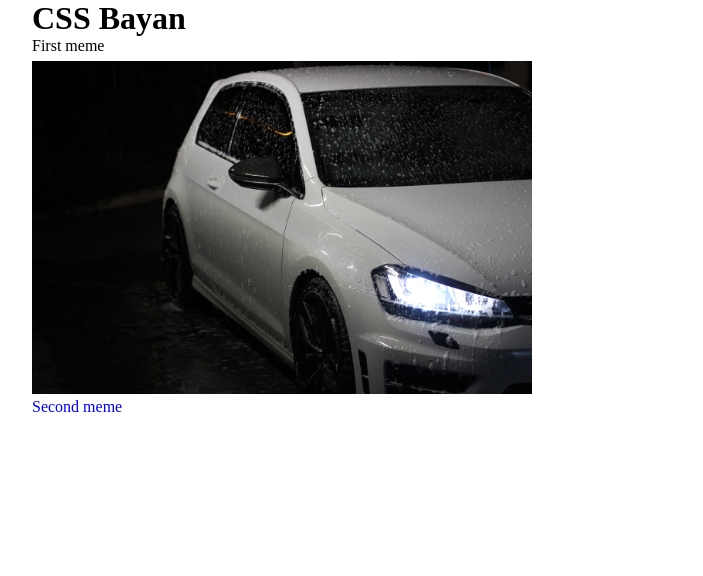
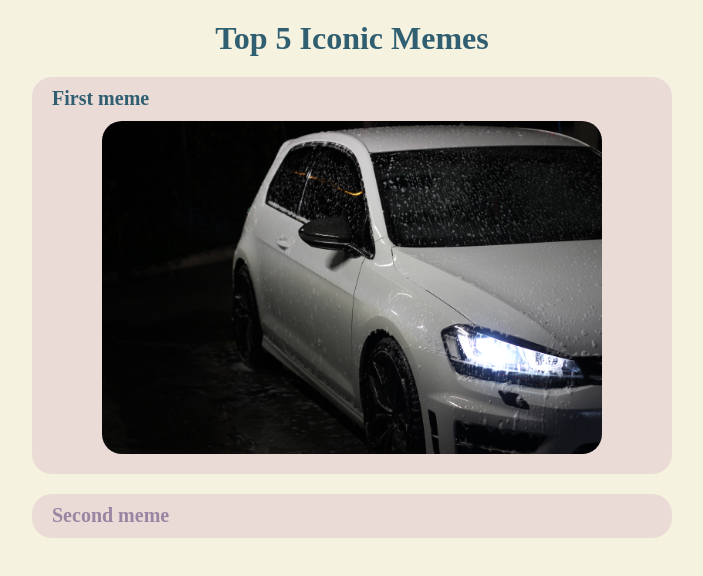
Before and after one commit to mnmsvlw/cssBayan, a plain HTML site: page cssBayan/index.html in a window 1280 px wide. Both pictures are taken after a click on the label "First meme". Shown: the whole page, without its empty margins (288-991 px from the left). Drawn offline with Linux system fonts and the light colour scheme.

Commit message:
feat: add desktop version css (Sat, Mar 11, 2023, 6:01 PM)

```diff
--- a/cssBayan/index.html
+++ b/cssBayan/index.html
@@ -9,7 +9,7 @@
 </head>
 <body>
     <div class="container">
-      <h1>CSS Bayan</h1>
+      <h1>Top 5 Iconic Memes</h1>
       <div class="content">
         <input type="radio" id="meme1" name="meme">
         <label class="meme-label" for="meme1">First meme
--- a/cssBayan/styles.css
+++ b/cssBayan/styles.css
@@ -7,16 +7,29 @@
 body {
     height: 100vh;
     width: 100vw;
+    background-color: #f6f2e0;
 }
 
 .container {
     width: 50%;
     margin: 0 auto;
+    color: #305f71;
+    padding-top: 20px;
+    text-align: center;
 }
 
 input {
     position: absolute;
     opacity: 0;
+}
+
+.content {
+    display: flex;
+    flex-direction: column;
+    margin-top: 20px;
+    padding: 10px 20px;
+    background-color: #eadbd7;
+    border-radius: 20px;
 }
 
 .content:hover {
@@ -27,15 +40,20 @@ input {
     cursor: pointer;
     display: flex;
     justify-content: space-between;
-    color: blue;
+    color: #9986a3;
     height: 24px;
+    font-size: 20px;
+    font-weight: bold;
 }
 
 .meme-content {
     max-height: 0;
     opacity: 0;
     max-width: 0;
-    transition: all .7s;
+    transition: opacity .7s ease-in-out, max-height .7s ease-in-out, max-width .7s ease-in-out, margin .7s ease-in-out;
+    align-self: center;
+    border-radius: 20px;
+    margin: 0;
 }
 
 
@@ -44,14 +62,15 @@ input:checked ~ .meme-content {
     max-width: 100vw;
     max-height: 100vh;
     opacity: 1;
+    margin: 10px 0;
 }
 
 .container:hover .meme-label {
-    color: black;
+    color: #305f71;
 }
 
 .container input:checked ~ .meme-label {
-    color: black;
+    color: #305f71;
 }
 
 /* .container:hover input ~ .meme-label::after {
@@ -79,4 +98,6 @@ input:checked ~ .meme-content {
 .container:hover input:checked ~ .meme-label .icon {
     display: block;
     transform: rotate(0deg);
+    width: 26px;
+    height: 26px;
 }
```
